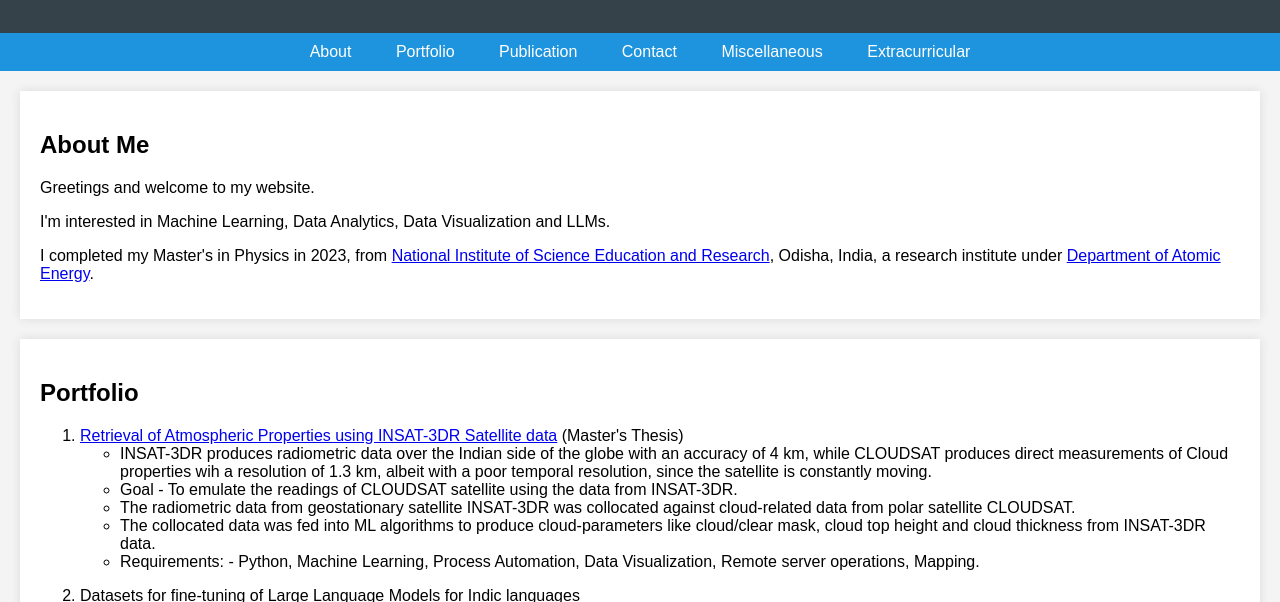
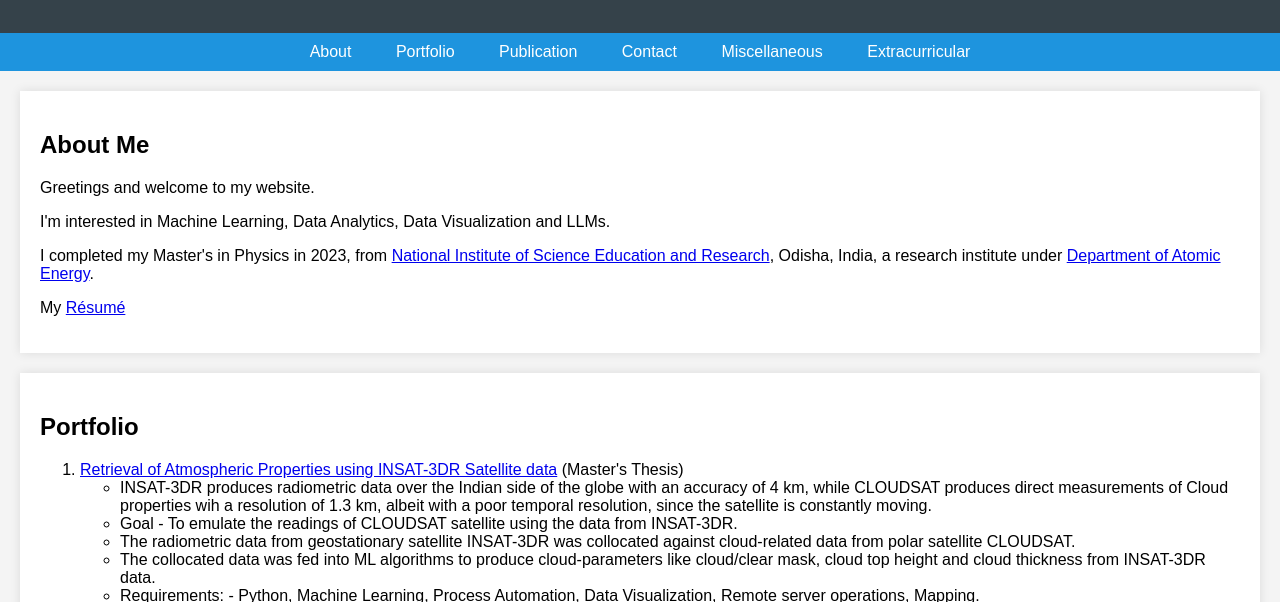
Before and after one commit to DebasishDhal/ImDebasish.github.io, a plain HTML site: page index.html in a window 1280 px wide. Shown: the part 121-723 px from the top of the page. Drawn offline with Linux system fonts and the light colour scheme.

Commit message:
Update index.html

```diff
--- a/index.html
+++ b/index.html
@@ -69,6 +69,7 @@
         <p> Greetings and welcome to my website. </p>
 	<p> I'm interested in Machine Learning, Data Analytics, Data Visualization and LLMs. </p>
 	<p> I completed my Master's in Physics in 2023, from <a href="https://en.wikipedia.org/wiki/National_Institute_of_Science_Education_and_Research_Bhubaneswar">National Institute of Science Education and Research</a>, Odisha, India, a research institute under <a href="https://en.wikipedia.org/wiki/Department_of_Atomic_Energy">Department of Atomic Energy</a>. </p>
+	<p> My <a href = "https://github.com/DebasishDhal/ImDebasish.github.io/blob/main/cv/Debasish_Resume.pdf">Résumé</a></p>
     </div>
 
 
```
